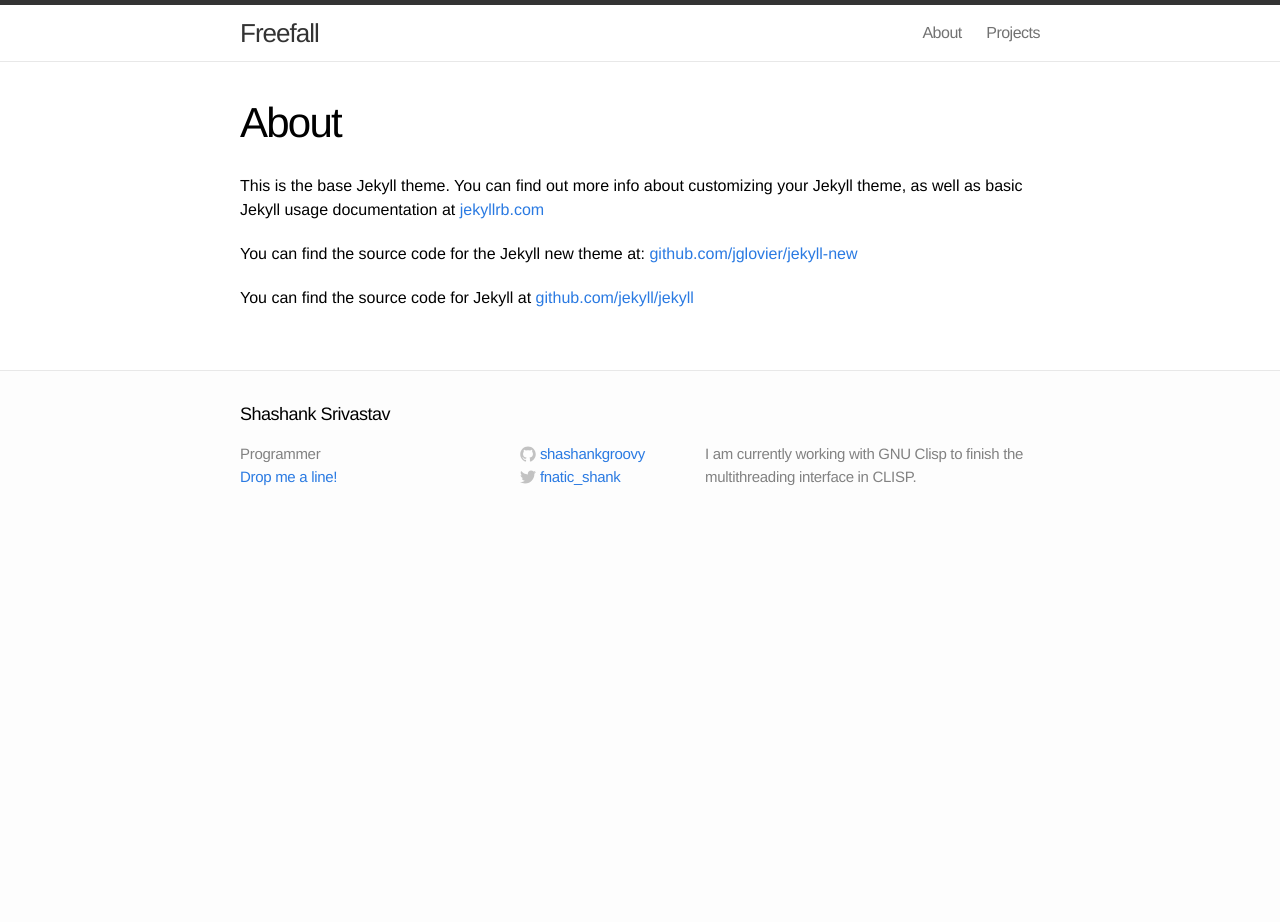
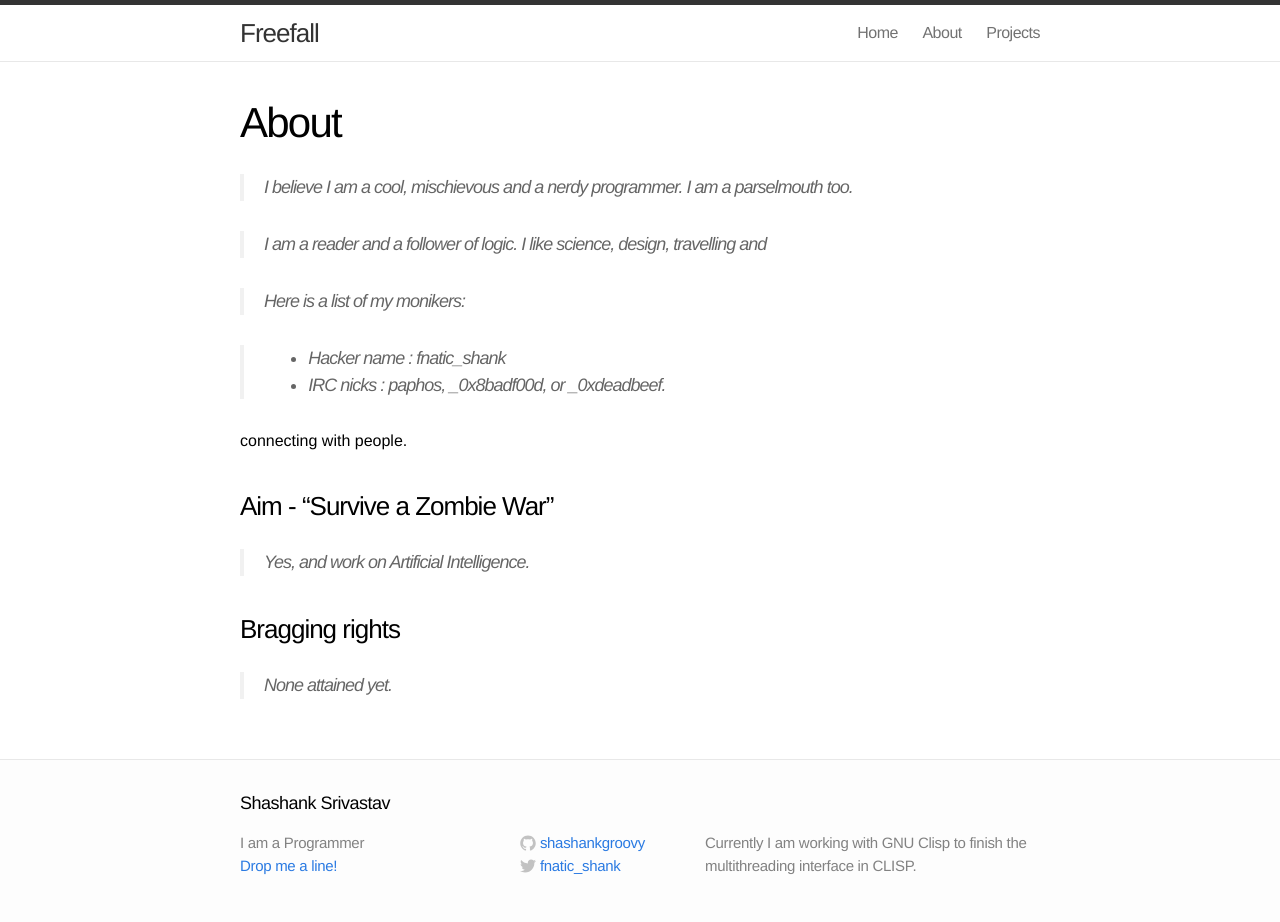
Before and after one commit to shashankgroovy/shashankgroovy.github.io, a Jekyll site: the page built from about/index.md, in a window 1280 px wide. Built offline with Jekyll 4.4.1, drawn with Linux system fonts in a browser that asks for light colours; Markdown is read by kramdown in place of the engine named in the settings; before the commit the page ends 900 px from its top, so only the background shows below that.

Commit message:
Update the About page

```diff
--- a/_includes/footer.html
+++ b/_includes/footer.html
@@ -6,7 +6,7 @@
 
     <div class="footer-col-1 column">
       <ul>
-        <li>Programmer</li>
+        <li>I am a Programmer</li>
         <li><a href="mailto:shashankgrovy@gmail.com">Drop me a line!</a></li>
       </ul>
     </div>
@@ -53,7 +53,7 @@
     </div>
 
     <div class="footer-col-3 column">
-      <p class="text">I am currently working with GNU Clisp to finish the
+      <p class="text">Currently I am working with GNU Clisp to finish the
       multithreading interface in CLISP.</p>
     </div>
 
--- a/_includes/header.html
+++ b/_includes/header.html
@@ -17,6 +17,7 @@
         </svg>
       </a>
       <div class="trigger">
+        <a class="page-link" href="/">Home</a>
         <a class="page-link" href="/about">About</a>
         <a class="page-link" href="/projects">Projects</a>
       </div>
--- a/about/index.md
+++ b/about/index.md
@@ -3,8 +3,20 @@ layout: page
 title: About
 ---
 
-This is the base Jekyll theme. You can find out more info about customizing your Jekyll theme, as well as basic Jekyll usage documentation at [jekyllrb.com](http://jekyllrb.com/)
+> I believe I am a cool, mischievous and a nerdy programmer.
+I am a parselmouth too.
 
-You can find the source code for the Jekyll new theme at: [github.com/jglovier/jekyll-new](https://github.com/jglovier/jekyll-new)
+> I am a reader and a follower of logic. I like science, design, travelling and
 
-You can find the source code for Jekyll at [github.com/jekyll/jekyll](https://github.com/jekyll/jekyll)
+> Here is a list of my monikers:
+
+> * Hacker name : fnatic_shank
+* IRC nicks : paphos, _0x8badf00d, or _0xdeadbeef.
+
+connecting with people.
+
+###  Aim -  "Survive a Zombie War"
+>Yes, and work on Artificial Intelligence.
+
+### Bragging rights
+>None attained yet.
```
Also changed, not shown: _posts/2014-04-20-hello-world.markdown (line endings or trailing spaces).
